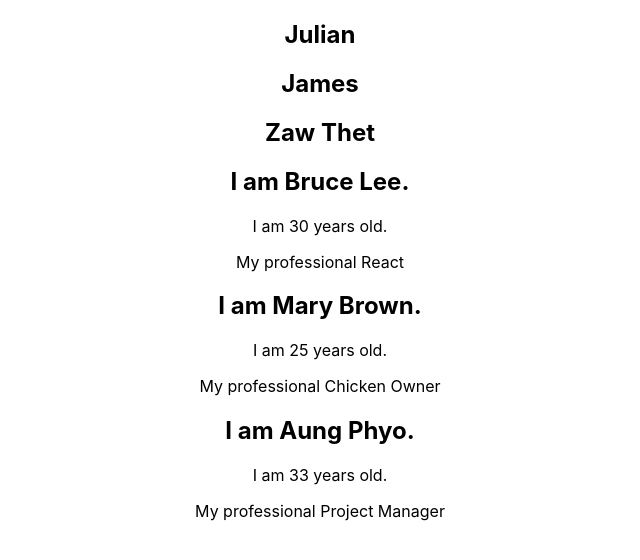
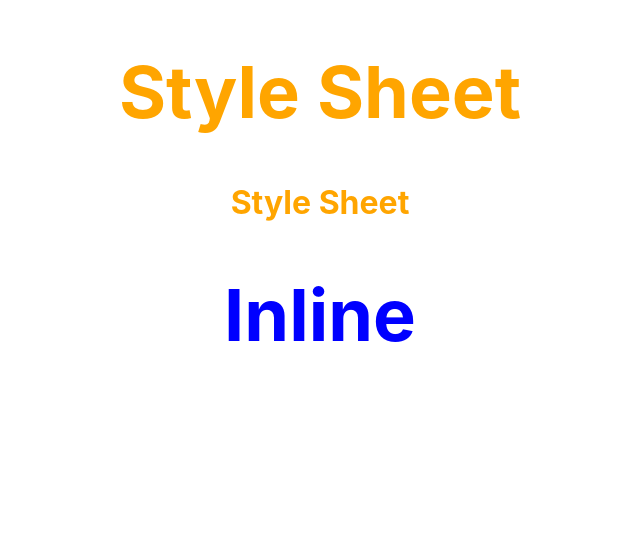
Before and after one commit to Julian-Bhardwaja/React_Tutorial, a React (Create React App) app: page / in a window 1280 px wide. Shown: the top 560 px of the page, without its empty margins (320-960 px from the left). Built offline with nearby package versions, Linux system fonts and the light colour scheme.

Commit message:
learnt styling

```diff
--- a/src/App.js
+++ b/src/App.js
@@ -4,8 +4,10 @@
 import Counter from './components/Counter';
 import EventBind from './components/EventBind';
 import FunctionClick from './components/FunctionClick';
+import InlineStyle from './components/InlineStyle';
 import NameList from './components/NameList';
 import ParentComponent from './components/ParentComponent';
+import StyleSheet from './components/StyleSheet';
 import UserGreeting from './components/UserGreeting';
 
 // import Hello from './components/Hello';
@@ -27,7 +29,9 @@
        {/* <EventBind /> */}
        {/* <ParentComponent /> */}
        {/* <UserGreeting /> */}
-       <NameList />
+       {/* <NameList /> */}
+       <StyleSheet primary={true} />
+       <InlineStyle />
     </div>
   );
 }
--- /dev/null
+++ b/src/components/CSSModule.module.css
@@ -0,0 +1,7 @@
+.primary {
+    color: orange;
+}
+
+.font-xl {
+    font-size: 72px;
+}
--- /dev/null
+++ b/src/components/InlineStyle.js
@@ -0,0 +1,16 @@
+import React from 'react'
+
+const heading = {
+    fontSize: '72px',
+    color: 'blue',
+}
+
+function InlineStyle() {
+    return (
+        <div>
+            <h1 style={heading}>Inline</h1>
+        </div>
+    )
+}
+
+export default InlineStyle
--- /dev/null
+++ b/src/components/StyleSheet.js
@@ -0,0 +1,16 @@
+import './myStyle.css';
+
+import React from 'react';
+import styles from './CSSModule.module.css';
+
+function StyleSheet({ primary }) {
+    const className = primary ? 'primary' : '';
+    return (
+        <div>
+            <h1 className={`${className} font-xl`}>Style Sheet</h1>
+            <h1 className={styles.primary}>Style Sheet</h1>
+        </div>
+    )
+}
+
+export default StyleSheet
--- /dev/null
+++ b/src/components/myStyle.css
@@ -0,0 +1,7 @@
+.primary {
+    color: orange;
+}
+
+.font-xl {
+    font-size: 72px;
+}
```
Also changed, not shown: Note for React.txt.
